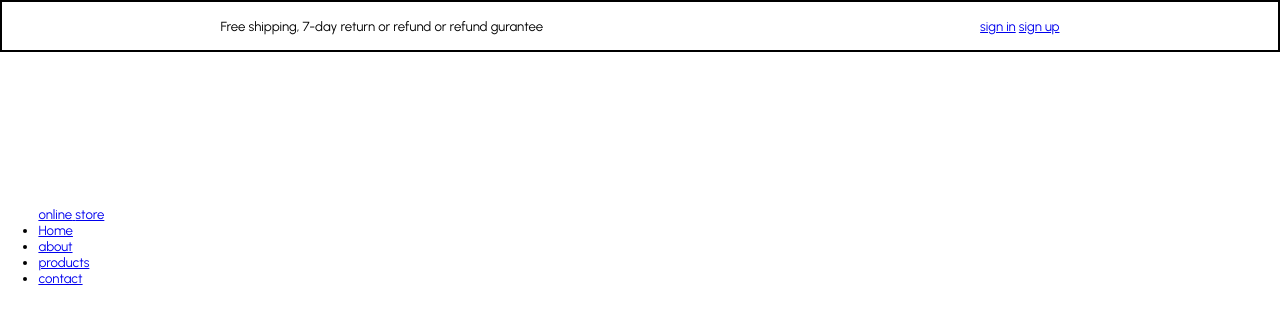
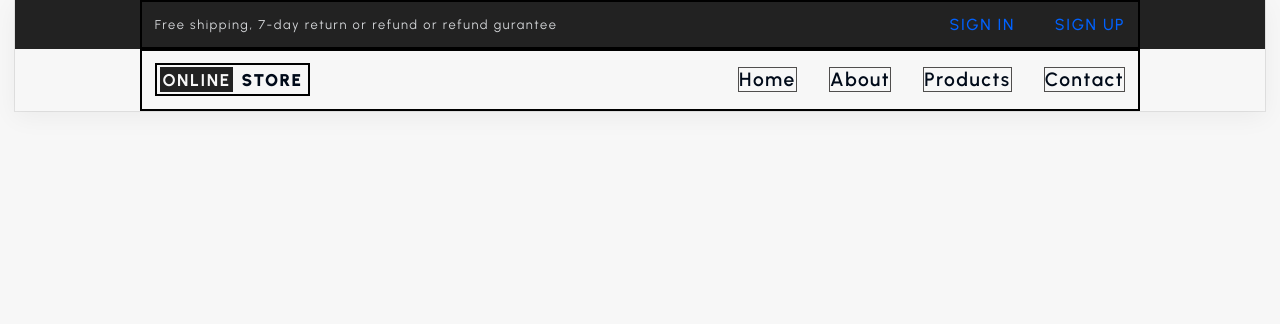
Before and after one commit to VedanshChasta/Online-Store, a website built with Vite: page index.html in a window 1280 px wide. Shown: the top 324 px of the page. Built offline with nearby package versions, Linux system fonts and the light colour scheme.

Commit message:
styling navigation bar

```diff
--- a/src/style.css
+++ b/src/style.css
@@ -10,9 +10,10 @@
 }
 
 body{
-    height: auto;
-    width: 100vw;
-    font-size: 82.5%;
+    margin: 0 auto;
+    padding: 0 15px;
+    min-width: 320px;
+    background-color: var(--bg-color);
 }
 
 h1,
@@ -24,37 +25,155 @@ h6{
     font-family: 'poppins', sans-serif;
 }
 
+p,li,a{
+    font-family: 'Urbanist', sans-serif;
+    font-size: 0.8rem;
+    letter-spacing: 0.1rem;
+    font-weight: 400;
+    color: var(--supporting-color);
+    text-decoration: none;
+    list-style: none;
+}
+
+/* theme */
+:root{
+    --main-color: #0062ff;
+    --supporting-color: #d6d8db;
+    --font-color: #424242;
+    --bg-color: #f7f7f7;
+    --bg2-color: #222222;
+    --heading-color: #000a19;
+    --para-color: #504e4d;
+
+}
+
 .container{
     max-width: 120rem;
     margin: 0 auto;
     padding: 9.6rem 2.4rem;
 }
 
+/* header */
 .section-navbar{
     width: 100%;
     box-shadow: rgba(0, 0, 0, 0.05) 0px 6px 24px 0px,
     rgba(0, 0, 0, 0.08) 0px 0px 0px 1px;
+    /* position: relative; */
 }
 
-.top_txt {
-    /* border: 2px solid; */
+.section-navbar .container{
+    border: 2px solid;
+    width: 80%;
+    display: flex;
+    justify-content: space-between;
+    align-items: center;
+    padding: 0.8rem;
 }
 
-.top_txt .container{
-    /* background-color: rgb(39, 39, 39); */
-    border: 2px solid;
-    padding: 1rem 0;
-    display: flex;
-    justify-content: space-around;
-    align-items: center;
-}
-
-.head_txt p{
-    /* color: white;  */
-    /* font-size: 1rem; */
+/* login */
+.section-navbar .top_txt{
+    background-color:var(--bg2-color);
 }
 
 .sign-in-up{
+    display: flex;
+    gap: 2.5rem;
+
+    & a{
+        color: var(--main-color);
+        text-transform: uppercase;
+        font-weight: 500;
+        font-size: 1rem;
+        display: inline-block;
+        position: relative;
 
 
+        &::after{
+            content: "";
+            position: absolute;
+            bottom: -0.3rem;
+            left: 0;
+            width: 0%;
+            border-bottom: 0.2rem solid var(--main-color);
+            transition: all 0.3s linear;
+            -webkit-transition: all 0.3s linear;
+            -moz-transition: all 0.3s linear;
+            -ms-transition: all 0.3s linear;
+            -o-transition: all 0.3s linear;
+        }
+    }
+
+    & a:active{
+        color: var(--supporting-color);
+    }
+    & a:hover:after{
+        width: 100%;
+    }
 }
+
+/* navbar */
+
+/* desining logo */
+.navbar-brand{
+    border: 2.5px solid;
+    padding: 2px 3.5px;
+
+    & a{
+        display: flex;
+        gap: 0.4rem;
+        text-align: center;
+
+        & span:first-child{
+            padding: 2.2px;
+            font-size: 17px;
+            font-weight: 700;
+            text-transform: uppercase;
+            background-color: var(--bg2-color);
+            color: var(--bg-color);
+
+        }
+        & span:last-child{
+            padding: 2.2px;
+            font-size: 17px;
+            font-weight: 900;
+            text-transform: uppercase;
+            color: var(--heading-color);
+            background: transparent;
+        }
+    }
+}
+
+.navbar ul{
+    display: flex;
+    gap: 2rem;
+}
+.navbar ul li a{
+    border: 1px solid var(--para-color);
+    text-transform: capitalize;
+    text-align: center;
+    font-size: 1.2rem;
+    font-weight: 600;
+    color: var(--heading-color);
+    display: inline-block;
+    position: relative;
+
+    &::after{
+        content: "";
+        position: absolute;
+        width: 100%;
+        height: 4%;
+        /* background-color: var(--bg2-color); */
+        bottom: 0;
+        left: 0;
+        border-radius: 40%;
+        transition: all 0.3s linear;
+    }
+}
+.navbar ul li a:hover:after{
+    height: 100%;
+
+}
+.navbar ul li a:hover{
+    color: var(--bg-color);
+
+}
```
